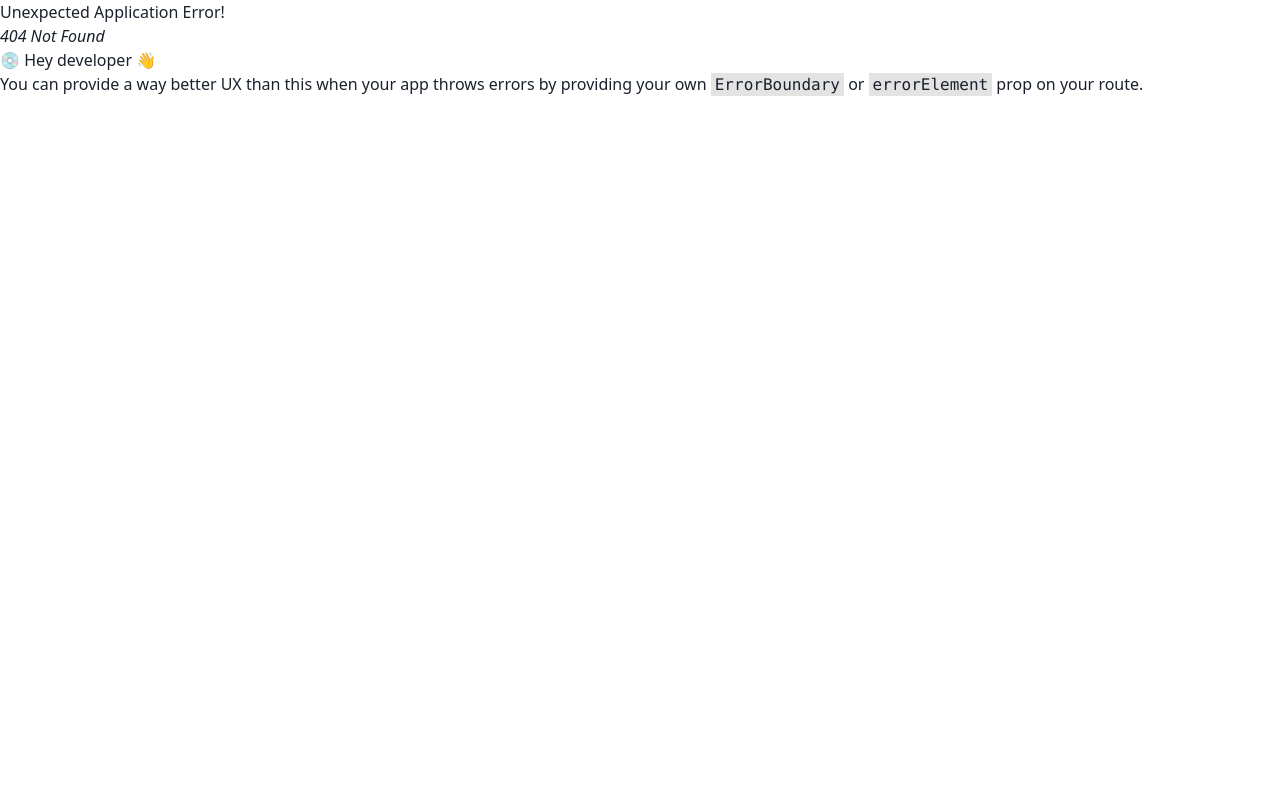
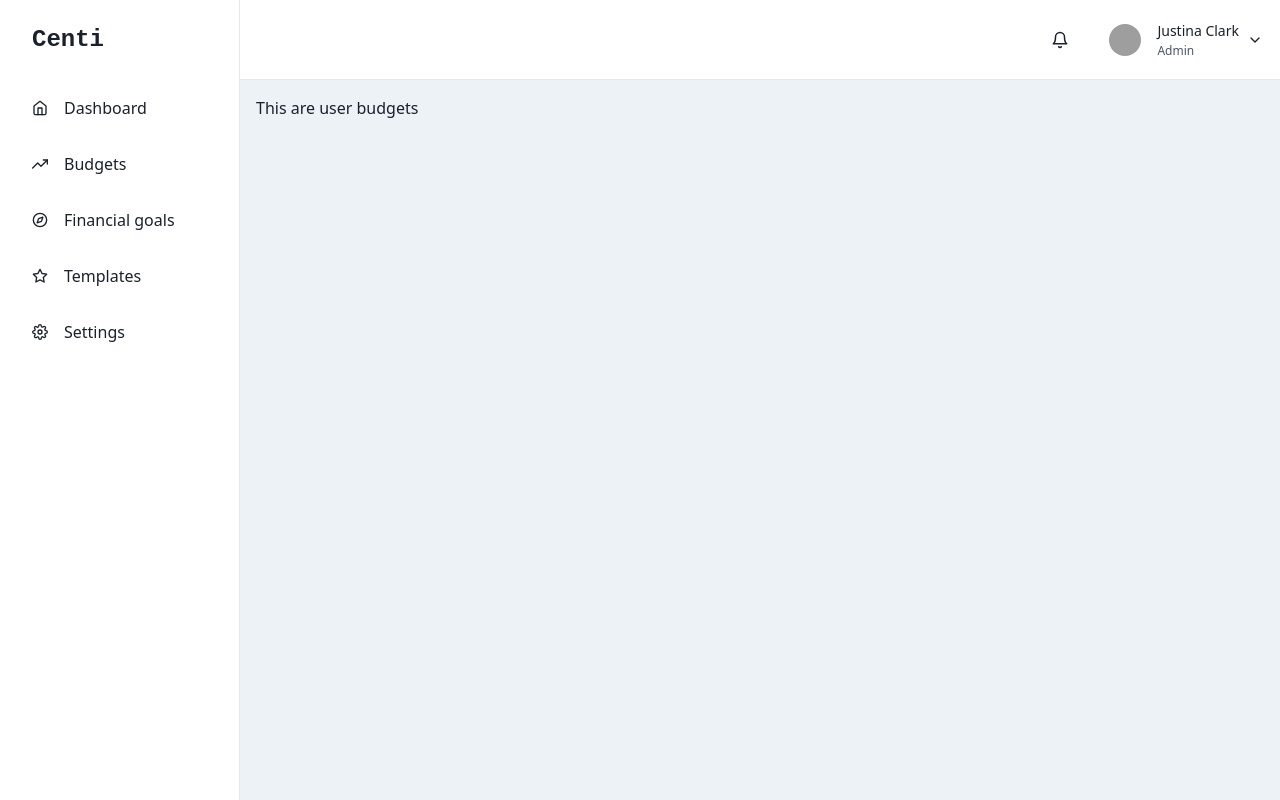
Before and after one commit to Nicanor008/centi, a React (Vite) app in the folder frontend-client/: page /budget/manage in a window 1280 px wide. Before the commit this address had no page. Built offline with nearby package versions, Linux system fonts and the light colour scheme; grey boxes are pictures that could not be loaded.

Commit message:
Create user budgetmenu

```diff
--- a/frontend-client/src/Pages/Apps/Budget/UserBudgets/index.js
+++ /dev/null
@@ -1 +0,0 @@
-// This will show a list of all user budgets
--- /dev/null
+++ b/frontend-client/src/Pages/Apps/Budget/UserBudgets/index.jsx
@@ -0,0 +1,8 @@
+// This will show a list of all user budgets
+import { Flex } from "@chakra-ui/react";
+
+function UserBudget() {
+  return <Flex>This are user budgets</Flex>;
+}
+
+export default UserBudget;
--- /dev/null
+++ b/frontend-client/src/Pages/Apps/Budget/index.jsx
@@ -0,0 +1,2 @@
+export { default as UserBudget } from "./UserBudgets";
+export { default as BudgetDashboard } from "./Dashboard/Home";
--- a/frontend-client/src/Pages/index.jsx
+++ b/frontend-client/src/Pages/index.jsx
@@ -1,4 +1,4 @@
 export { default as Homepage } from "./Homepage";
 
 // budget
-export { default as BudgetDashboard } from "./Apps/Budget/Dashboard/Home";
+export * from "./Apps/Budget";
--- a/frontend-client/src/components/common/Layout/AuthLayout/index.jsx
+++ b/frontend-client/src/components/common/Layout/AuthLayout/index.jsx
@@ -32,7 +32,7 @@ import { Outlet } from "react-router-dom";
 
 const LinkItems = [
   { name: "Dashboard", icon: FiHome, url: "dashboard" },
-  { name: "Budgets", icon: FiTrendingUp, url: "#" },
+  { name: "Budgets", icon: FiTrendingUp, url: "manage" },
   { name: "Financial goals", icon: FiCompass, url: "#" },
   { name: "Templates", icon: FiStar, url: "#" },
   { name: "Settings", icon: FiSettings, url: "#" },
--- a/frontend-client/src/navigation/index.jsx
+++ b/frontend-client/src/navigation/index.jsx
@@ -5,7 +5,7 @@ import {
 } from "react-router-dom";
 import Layout from "../components/common/Layout";
 import AuthLayout from "../components/common/Layout/AuthLayout";
-import { Homepage, BudgetDashboard } from "../Pages";
+import { Homepage, BudgetDashboard, UserBudget } from "../Pages";
 
 export const routes = createRoutesFromElements(
   <Route>
@@ -26,6 +26,7 @@ export const routes = createRoutesFromElements(
       <Route>
         <Route element={<AuthLayout />}>
           <Route path="dashboard" element={<BudgetDashboard />} />
+          <Route path="manage" element={<UserBudget />} />
 
           {/* <Route path="*" element={<PageNotFoundScreen />} /> */}
         </Route>
```
